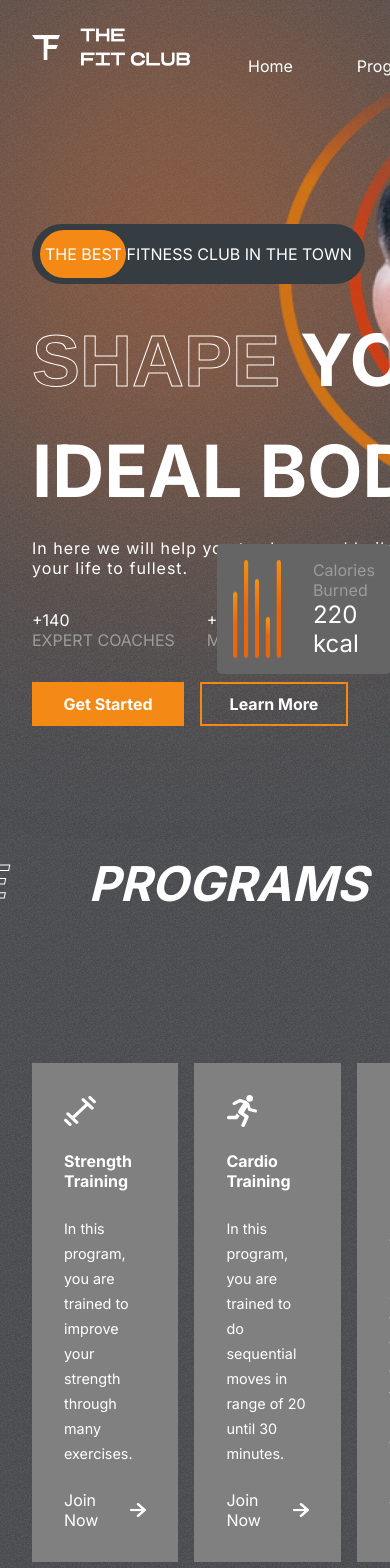
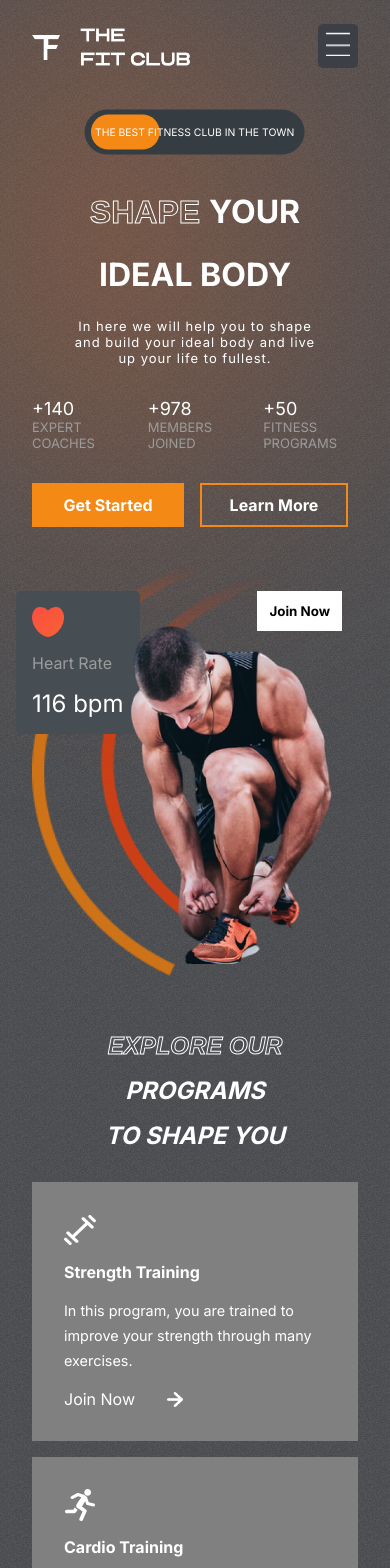
Before and after one commit to emadeveloper/Fit-Club, a React (Create React App) app: page / in a window 390 px wide. Shown: the top 1568 px of the page. Built offline with nearby package versions, Linux system fonts and the light colour scheme.

Commit message:
making responsive styles

```diff
--- a/package.json
+++ b/package.json
@@ -13,6 +13,7 @@
     "react": "^18.2.0",
     "react-dom": "^18.2.0",
     "react-onclickoutside": "^6.12.2",
+    "react-router-dom": "^6.19.0",
     "react-scripts": "5.0.1",
     "react-scroll": "^1.8.7",
     "web-vitals": "^2.1.4"
--- a/src/components/Header/Header.css
+++ b/src/components/Header/Header.css
@@ -23,3 +23,18 @@
     cursor: pointer;
     color: var(--orange);
 }
+
+/* RESPONSIVE STYLES */
+
+@media screen and (max-width: 768px){
+    .header>:nth-child(2){
+        position: fixed;
+        right: 2rem;
+        z-index: 99;
+    }
+    .header-menu{
+        flex-direction: column;
+        background-color: var(--appColor);
+        padding: 2rem;
+    }
+}
--- a/src/components/Header/Header.jsx
+++ b/src/components/Header/Header.jsx
@@ -1,20 +1,48 @@
 import React from "react";
 import "./Header.css";
 import Logo from "../../assets/logo.png";
+import Bars from "../../assets/bars.png";
+import { useState } from "react";
+import {Link} from 'react-router-dom'
 
 const Header = () => {
+  const mobile = window.innerWidth <= 768 ? true : false;
+  const [menuOpened, setMenuOpened] = useState(false);
   return (
     <section className="header">
       <img src={Logo} alt="" className="logo" />
 
-      {/* nav */}
-      <ul className="header-menu">
-        <li>Home</li>
-        <li>Programs</li>
-        <li>Why Us</li>
-        <li>Plans</li>
-        <li>Testimonials</li>
-      </ul>
+      {/* mobile menu */}
+      {menuOpened === false && mobile === true ? (
+        <div
+          style={{
+            backgroundColor: "var(--appColor",
+            padding: "0.5rem",
+            borderRadius: "5px",
+          }}
+          onClick={() => setMenuOpened(true)}
+        >
+          <img
+            src={Bars}
+            alt=""
+            style={{ width: "1.5rem", height: "1.5rem" }}
+          />
+        </div>
+      ) : (
+        <ul className="header-menu">
+          <li onClick={()=>setMenuOpened(false)}><Link to='home'>Home</Link></li>
+
+
+          <li onClick={()=>setMenuOpened(false)}>Programs</li>
+          <li onClick={()=>setMenuOpened(false)}>Why Us</li>
+          <li onClick={()=>setMenuOpened(false)}>Plans</li>
+          <li onClick={()=>setMenuOpened(false)}><Link
+          to='testimonials'
+          span={true}
+          smooth={true}
+          >Testimonials</Link></li>
+        </ul>
+      )}
     </section>
   );
 };
--- a/src/components/Hero/Hero.css
+++ b/src/components/Hero/Hero.css
@@ -196,3 +196,70 @@
     height: 30rem;
     left: 0;
 }
+
+/* RESPONSIVE STYLES */
+
+@media screen and (max-width: 768px){
+    .hero{
+        flex-direction: column;
+    }
+    .hero-blur{
+        width: 14rem;
+    }
+    .the-best-ad{
+        margin-top: 0;
+        font-size: small;
+        align-self: center;
+        transform: scale(0.8);
+    }
+    .hero-text{
+        font-size: xx-large;
+        align-items: center;
+        justify-content: center;
+    }
+    .hero-text>div:nth-of-type(3){
+        font-size: small;
+        font-weight: 200;
+        letter-spacing: 1px;
+        text-align: center;
+    }
+    .figures > div > span:nth-of-type(1){
+        font-size: large;
+    }
+    .figures > div > span:nth-of-type(2){
+        font-size: small;
+    }
+    .right-h{
+        position: relative;
+        background: none;
+    }
+
+    .heart-rate{
+        left: 1rem;
+        top: 2rem;
+    }
+    .calories>{
+        position: relative;
+        top: 5rem;
+        left: 2rem;
+    }
+    .calories>img{
+        width: 2rem;
+    }
+    .calories > div > :nth-child(2){
+        color: white;
+        font-size: 1rem;
+    }
+    .hero-image{
+        position: relative;
+        width: 15rem;
+        left: 7rem;
+        top: 4rem;
+        align-self: center;
+    }
+    .hero-image-back{
+        width: 15rem;
+        left: 2rem;
+        top: 0rem;
+    }
+}
--- a/src/components/Hero/Hero.jsx
+++ b/src/components/Hero/Hero.jsx
@@ -11,8 +11,10 @@
 const Hero = () => {
 
   const transition = {type: "spring", duration: 3}
+  const mobile = window.innerWidth <= 768 ? true : false;
+
   return (
-    <section className="hero">
+    <section className="hero" id="home">
       {/* LEFT SIDE */}
       <div className="blur hero-blur"></div>
       <div className="left-h">
@@ -20,7 +22,7 @@
         {/* THE BEST AD */}
         <div className="the-best-ad">
           <motion.div
-          initial={{left: '238px'}}
+          initial={{left: mobile ? '165px': '238px' }}
           whileInView={{left: '8px'}}
           transition={{...transition, type: 'tween'}}
           >
--- a/src/components/Join/Join.css
+++ b/src/components/Join/Join.css
@@ -53,3 +53,19 @@
     background-color: var(--orange);
     color: white;
 }
+
+/* RESPONSIVE STYLES */
+
+@media screen and (max-width: 768px){
+    .Join{
+        flex-direction: column;
+        gap: 1rem;
+    }
+    .left-j{
+        font-size: x-large;
+        flex-direction: column;
+    }
+    .right-j{
+        padding: 2rem;
+    }
+}
--- a/src/components/Plans/Plans.css
+++ b/src/components/Plans/Plans.css
@@ -85,3 +85,14 @@
 .plans>:nth-child(2)>button{
     color: orange;
 }
+
+/* RESPONSIVE STYLES */
+
+@media screen and (max-width: 768px){
+    .plans{
+        flex-direction: column;
+    }
+    .plans>:nth-child(2){
+        transform: none;
+    }
+}
--- a/src/components/Programs/Programs.css
+++ b/src/components/Programs/Programs.css
@@ -1,11 +1,11 @@
-.Programs{
+.Programs {
     display: flex;
     flex-direction: column;
     gap: 2rem;
     padding: 0 2rem;
 }
 
-.programs-header{
+.programs-header {
     display: flex;
     gap: 5rem;
     font-weight: bold;
@@ -16,12 +16,12 @@
     font-style: italic;
 }
 
-.program-categories{
+.program-categories {
     display: flex;
     gap: 1rem;
 }
 
-.category{
+.category {
     display: flex;
     flex-direction: column;
     background-color: gray;
@@ -31,34 +31,53 @@
     justify-content: space-between;
 }
 
-.category>:nth-child(1){
+.category>:nth-child(1) {
     width: 2rem;
     height: 2rem;
     fill: white;
 }
 
-.category>:nth-child(2){
+.category>:nth-child(2) {
     font-size: 1rem;
     font-weight: bold;
 }
 
 
-.category>:nth-child(3){
+.category>:nth-child(3) {
     font-size: 0.9rem;
     line-height: 25px;
 }
 
-.join-now{
+.join-now {
     display: flex;
     align-items: center;
     gap: 2rem;
 }
 
-.join-now>img{
+.join-now>img {
     width: 1rem;
 }
 
-.category:hover{
+.category:hover {
     background: var(--planCard);
     cursor: pointer;
 }
+
+/* RESPONSIVE STYLES */
+
+@media screen and (max-width: 768px) {
+    .programs-header {
+        flex-direction: column;
+        gap: 1rem;
+        font-size: x-large;
+
+        align-items: center;
+        justify-content: center;
+        margin-top: 2rem;
+    }
+
+    .program-categories {
+        flex-direction: column;
+        gap: 1rem;
+    }
+}
--- a/src/components/Reasons/Reasons.css
+++ b/src/components/Reasons/Reasons.css
@@ -92,3 +92,27 @@
 .partners>img{
     width: 2rem;
 }
+
+/* RESPONSIVE STYLES */
+
+@media screen and (max-width: 768px){
+    .Reasons{
+        flex-direction: column;
+    }
+    .left-r{
+        grid-auto-rows:auto;
+        overflow: hidden;
+    }
+    .left-r > :nth-child(1){
+        width: 7rem;
+        height: 17rem;
+    }
+    .left-r > :nth-child(2){
+        width: 15rem;
+        height: 10rem;
+    }
+    .left-r > :nth-child(3){
+        width: 7rem;
+        height: 6rem;
+    }
+}
--- a/src/components/Testimonials/Testimonials.css
+++ b/src/components/Testimonials/Testimonials.css
@@ -1,4 +1,4 @@
-.Testimonials{
+.testimonials{
     display: flex;
     gap: 1rem;
     padding: 0 2rem;
@@ -77,3 +77,38 @@
     width: 1.5rem;
     cursor: pointer;
 }
+
+/* RESPONSIVE STYLES */
+
+@media screen and (max-width: 768px){
+    .testimonials{
+        flex-direction: column;
+    }
+
+    .left-t> :nth-child(2),
+    .left-t> :nth-child(3){
+        font-size: xx-large;
+    }
+    .right-t{
+        display: flex;
+        flex-direction: column;
+        align-items: center;
+        justify-content: center;
+        gap: 2rem;
+    }
+    .right-t>div{
+        position: relative;
+        display: none;
+    }
+    .right-t>img{
+        top: 0;
+        right: 0;
+        position: relative;
+        align-self: center;
+    }
+    .right-t>:last-child{
+        display: block;
+        bottom: 0;
+        left: 0;
+    }
+}
--- a/src/components/Testimonials/Testimonials.jsx
+++ b/src/components/Testimonials/Testimonials.jsx
@@ -12,7 +12,7 @@
   const transition = { type: "spring", duration: 3 };
 
   return (
-    <section className="Testimonials">
+    <section className="testimonials">
       {/* LEFT SIDE */}
       <div className="left-t">
         <span>Testimonials</span>
```
Also changed, not shown: 2 other files (tests, documents, lock files or other folders).
